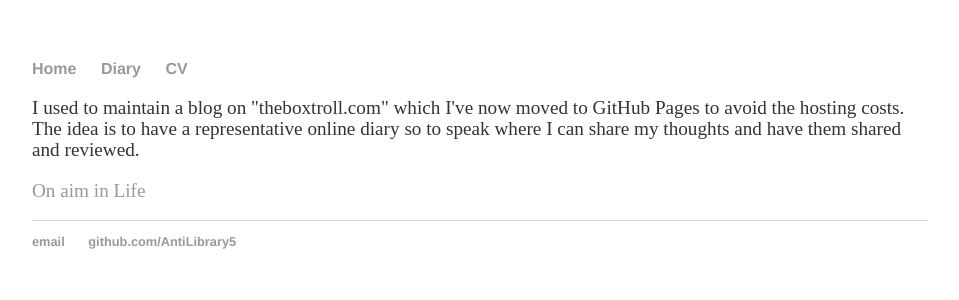
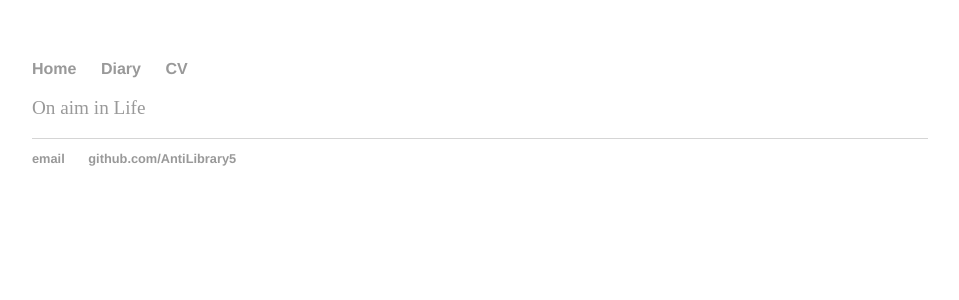
Before and after one commit to AntiLibrary5/AntiLibrary5.github.io, a Jekyll site: the page built from diary/index.html, in a window 1280 px wide. Shown: the top 300 px of the page, without its empty margins (160-1119 px from the left). Built offline with Jekyll 4.4.1, drawn with Linux system fonts in a browser that asks for light colours.

Commit message:
Update index.html

```diff
--- a/diary/index.html
+++ b/diary/index.html
@@ -3,7 +3,5 @@ layout: default
 title: Vaibhav Arora, theboxtroll
 ---
 <div class="blurb">
-	<p>I used to maintain a blog on "theboxtroll.com" which I've now moved to GitHub Pages to avoid the hosting costs. The idea is to have a representative online diary so to speak
-  where I can share my thoughts and have them shared and reviewed.</p>
   <p><a href="/onaiminlife">On aim in Life</a></p>
 </div><!-- /.blurb -->
```
